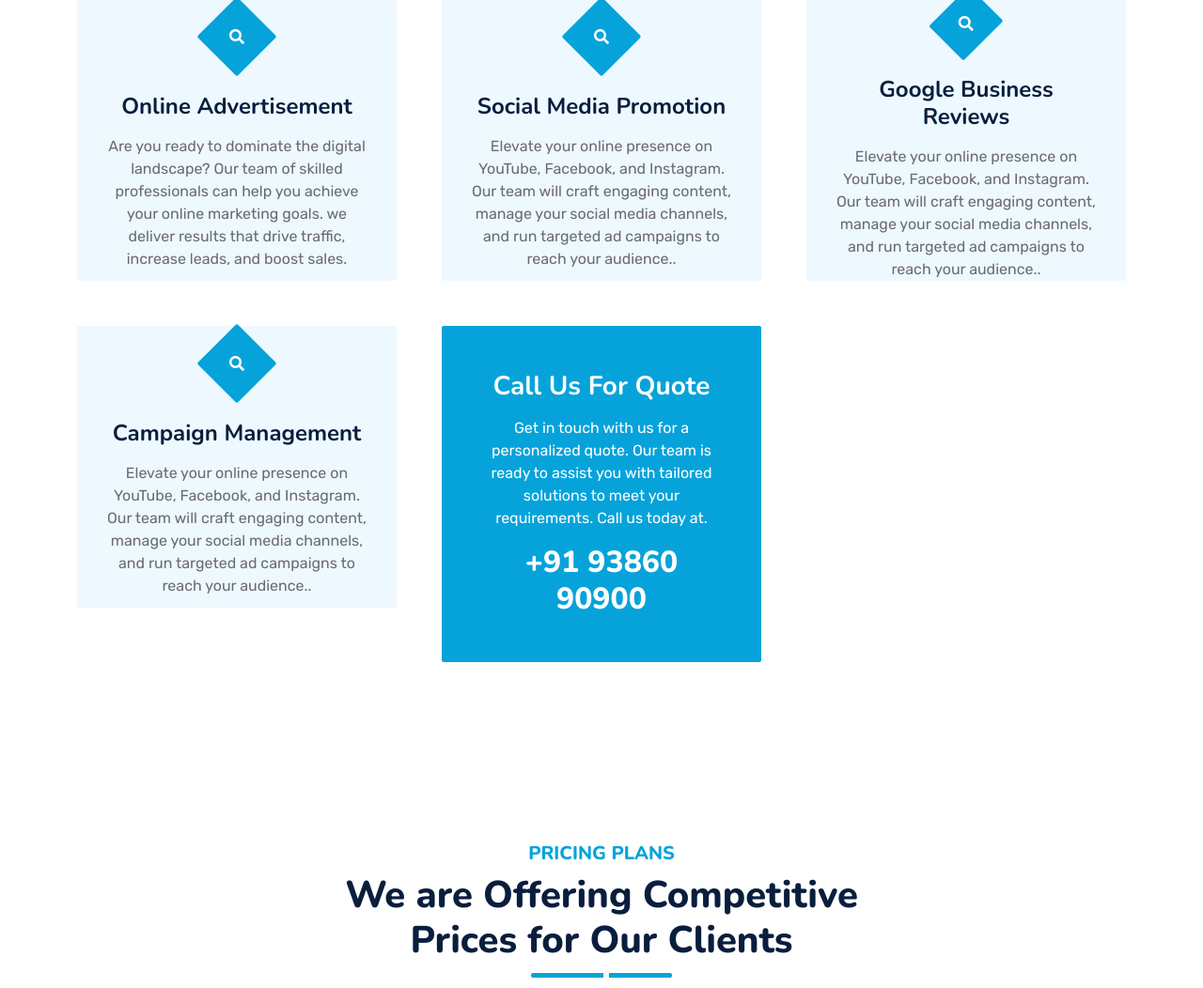
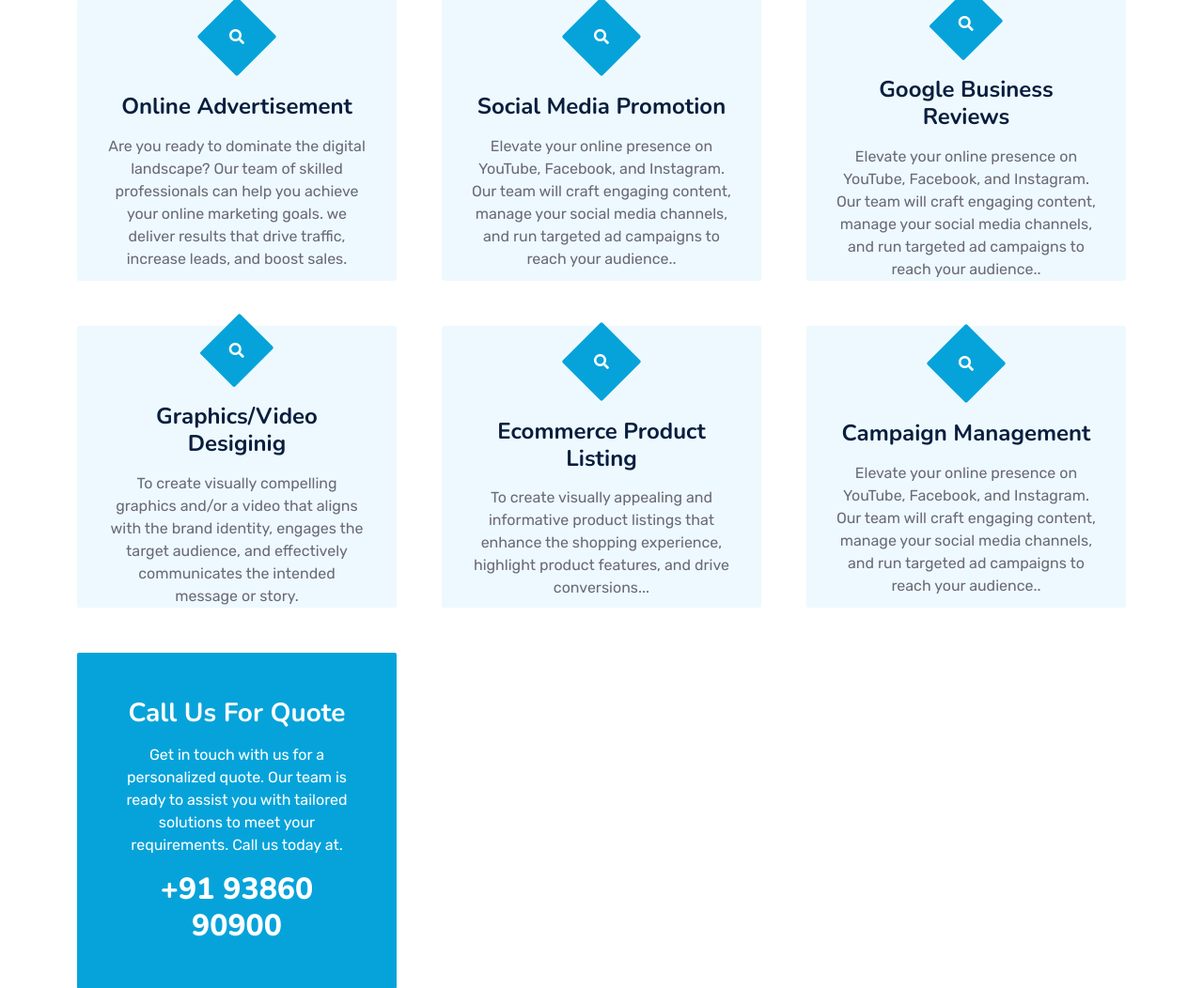
Before and after one commit to Mannu258/Flair-Pixal-Flask, a Flask app: page / in a window 1280 px wide. Shown: the part 3942-4994 px from the top of the page at 94% size. Run offline with Flask 3, Linux system fonts and the light colour scheme; some libraries are stand-ins or nearby versions.

Commit message:
fix the new changes

```diff
--- a/templates/index.html
+++ b/templates/index.html
@@ -148,7 +148,9 @@
                         </div>
                         <div class="ps-4">
                             <h5 class="mb-2">Call to ask any question</h5>
-                            <a href="tel:+919386090900"><h4 class="text-primary mb-0">+91 93860 90900</h4></a>
+                            <a href="tel:+919386090900">
+                                <h4 class="text-primary mb-0">+91 93860 90900</h4>
+                            </a>
                         </div>
                     </div>
                     <a href="#Quote" class="btn btn-primary py-3 px-5 mt-3 wow zoomIn" data-wow-delay="0.9s">Request A
@@ -395,6 +397,35 @@
                         <div class="service-icon">
                             <i class="fa fa-search text-white"></i>
                         </div>
+                        <h4 class="mb-3">Graphics/Video Desiginig</h4>
+                        <p class="m-0">To create visually compelling graphics and/or a video that aligns with the brand
+                            identity, engages the target audience, and effectively communicates the intended
+                            message or story.</p>
+                        <a class="btn btn-lg btn-primary rounded" href="">
+                            <i class="bi bi-arrow-right"></i>
+                        </a>
+                    </div>
+                </div>
+                <div class="col-lg-4 col-md-6 wow zoomIn" data-wow-delay="0.6s">
+                    <div
+                        class="service-item bg-light rounded d-flex flex-column align-items-center justify-content-center text-center">
+                        <div class="service-icon">
+                            <i class="fa fa-search text-white"></i>
+                        </div>
+                        <h4 class="mb-3">Ecommerce Product Listing</h4>
+                        <p class="m-0">To create visually appealing and informative product listings that enhance the
+                            shopping experience, highlight product features, and drive conversions...</p>
+                        <a class="btn btn-lg btn-primary rounded" href="">
+                            <i class="bi bi-arrow-right"></i>
+                        </a>
+                    </div>
+                </div>
+                <div class="col-lg-4 col-md-6 wow zoomIn" data-wow-delay="0.6s">
+                    <div
+                        class="service-item bg-light rounded d-flex flex-column align-items-center justify-content-center text-center">
+                        <div class="service-icon">
+                            <i class="fa fa-search text-white"></i>
+                        </div>
                         <h4 class="mb-3">Campaign Management</h4>
                         <p class="m-0">Elevate your online presence on YouTube, Facebook, and Instagram. Our team will
                             craft engaging content, manage your social media channels, and run targeted ad campaigns to
@@ -411,7 +442,9 @@
                         <p class="text-white mb-3">Get in touch with us for a personalized quote. Our team is ready to
                             assist you with tailored solutions to meet your requirements. Call us today at.
                         </p>
-                        <a href="tel:+919386090900"><h2 class="text-white mb-0">+91 93860 90900</h2></a>
+                        <a href="tel:+919386090900">
+                            <h2 class="text-white mb-0">+91 93860 90900</h2>
+                        </a>
                     </div>
                 </div>
             </div>
@@ -696,7 +729,9 @@
                     <section id="Quote">
                         <div class="ps-4">
                             <h5 class="mb-2">Call to ask any question</h5>
-                        <a href="tel:+919386090900"><h4 class="text-primary mb-0">+91 93860 90900</h4></a>
+                            <a href="tel:+919386090900">
+                                <h4 class="text-primary mb-0">+91 93860 90900</h4>
+                            </a>
 
                         </div>
                 </div>
@@ -862,7 +897,9 @@
                     </div>
                     <div class="ps-4">
                         <h5 class="mb-2">Call to ask any question</h5>
-                        <a href="tel:+919386090900"><h4 class="text-primary mb-0">+91 93860 90900</h4></a>
+                        <a href="tel:+919386090900">
+                            <h4 class="text-primary mb-0">+91 93860 90900</h4>
+                        </a>
 
                     </div>
                 </div>
```
Lines whose indentation alone changed are shown as unchanged.
